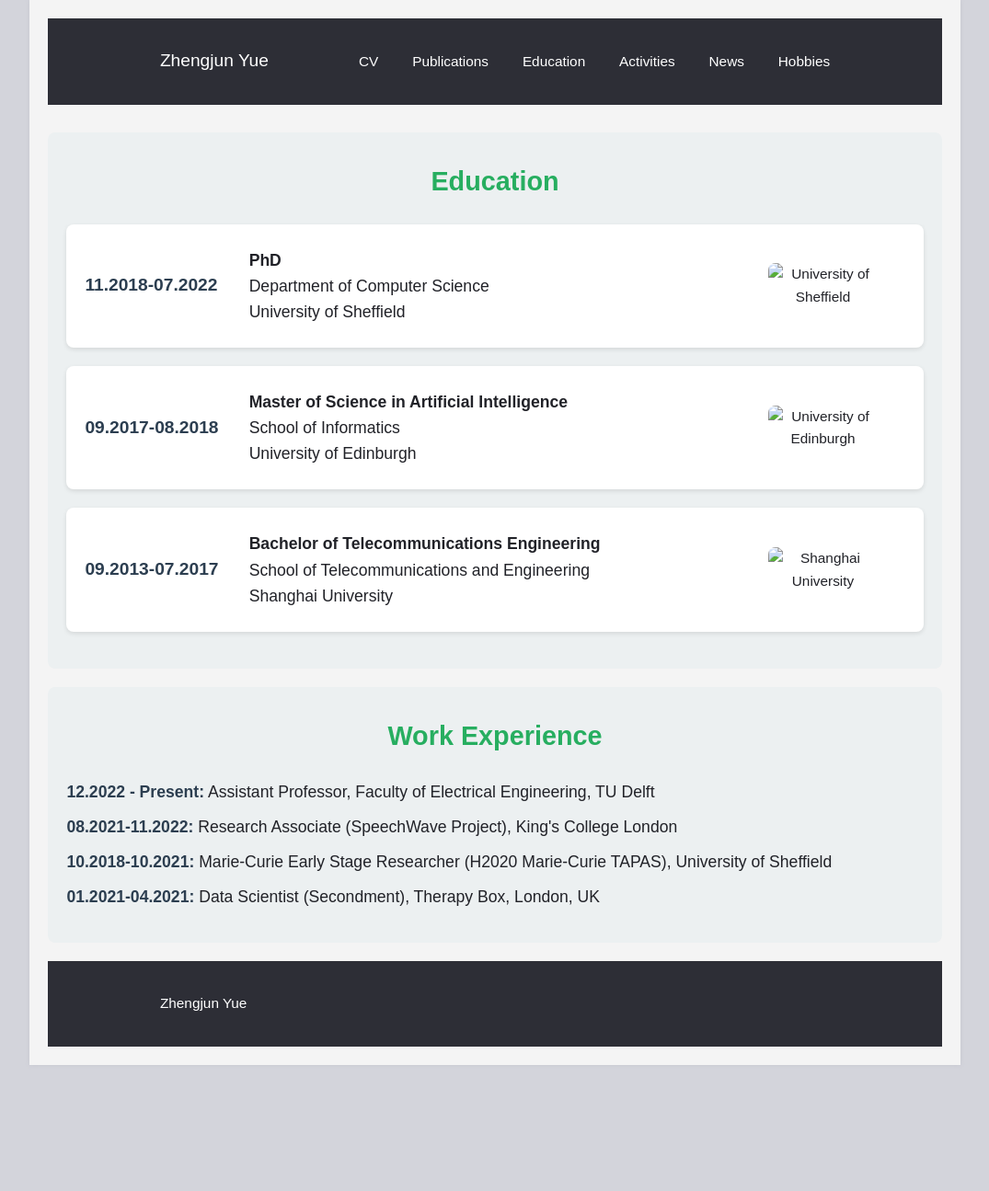
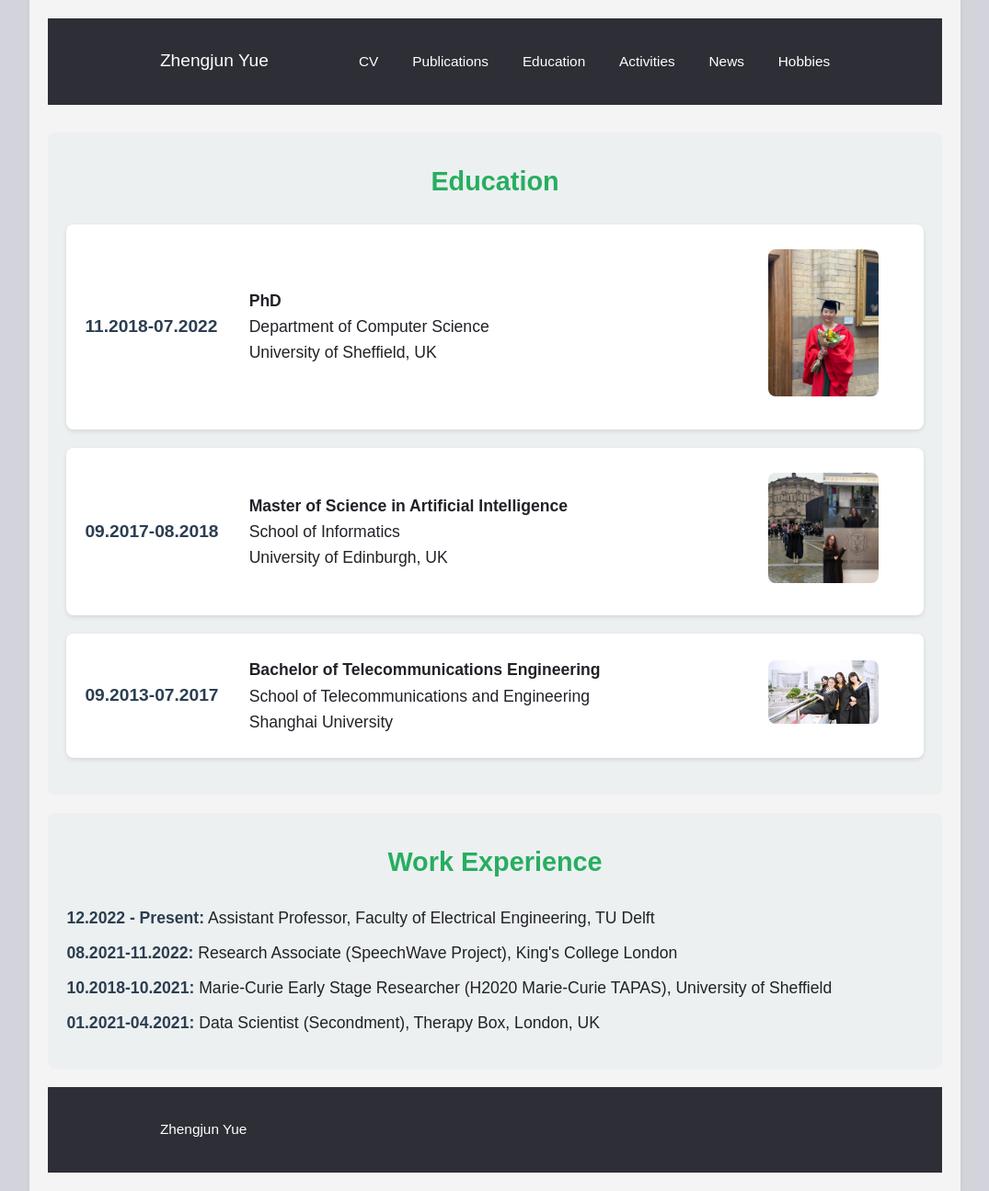
Before and after one commit to zhengjunyue/zhengjunyue.github.io, a Jekyll site: the page built from cv.html, in a window 1280 px wide. Shown: the whole page at 92% size, without its empty margins (102-1177 px from the left). Built offline with Jekyll 4.4.1, drawn with Linux system fonts in a browser that asks for light colours; before the commit the page ends 1158 px from its top, so only the background shows below that.

Commit message:
Update cv.html

```diff
--- a/cv.html
+++ b/cv.html
@@ -15,10 +15,10 @@
           <p>11.2018-07.2022</p>
         </div>
         <div class="education-details">
-          <p><strong>PhD</strong><br>Department of Computer Science<br>University of Sheffield</p>
+          <p><strong>PhD</strong><br>Department of Computer Science<br>University of Sheffield, UK</p>
         </div>
         <div class="education-image">
-          <img src="files/images/Shef.JPG" alt="University of Sheffield" class="university-logo">
+          <img src="/files/images/Shef.JPG" alt="University of Sheffield" class="university-logo">
         </div>
       </div>
 
@@ -28,10 +28,10 @@
           <p>09.2017-08.2018</p>
         </div>
         <div class="education-details">
-          <p><strong>Master of Science in Artificial Intelligence</strong><br>School of Informatics<br>University of Edinburgh</p>
+          <p><strong>Master of Science in Artificial Intelligence</strong><br>School of Informatics<br>University of Edinburgh, UK</p>
         </div>
         <div class="education-image">
-          <img src="files/images/Edin.JPG" alt="University of Edinburgh" class="university-logo">
+          <img src="/files/images/Edin.JPG" alt="University of Edinburgh" class="university-logo">
         </div>
       </div>
 
@@ -44,7 +44,7 @@
           <p><strong>Bachelor of Telecommunications Engineering</strong><br>School of Telecommunications and Engineering<br>Shanghai University</p>
         </div>
         <div class="education-image">
-          <img src="files/images/Shanghai.JPG" alt="Shanghai University" class="university-logo">
+          <img src="/files/images/Shanghai.JPG" alt="Shanghai University, China" class="university-logo">
         </div>
       </div>
     </section>
```
